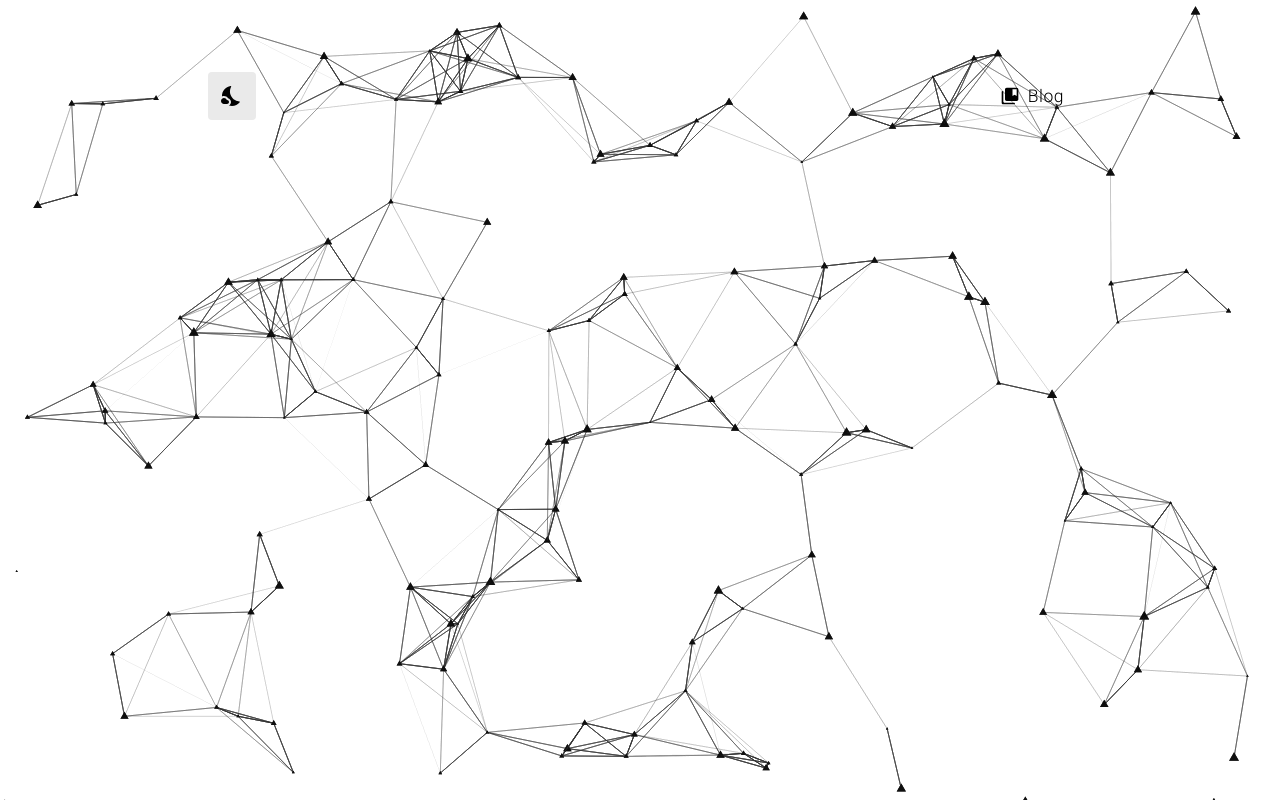
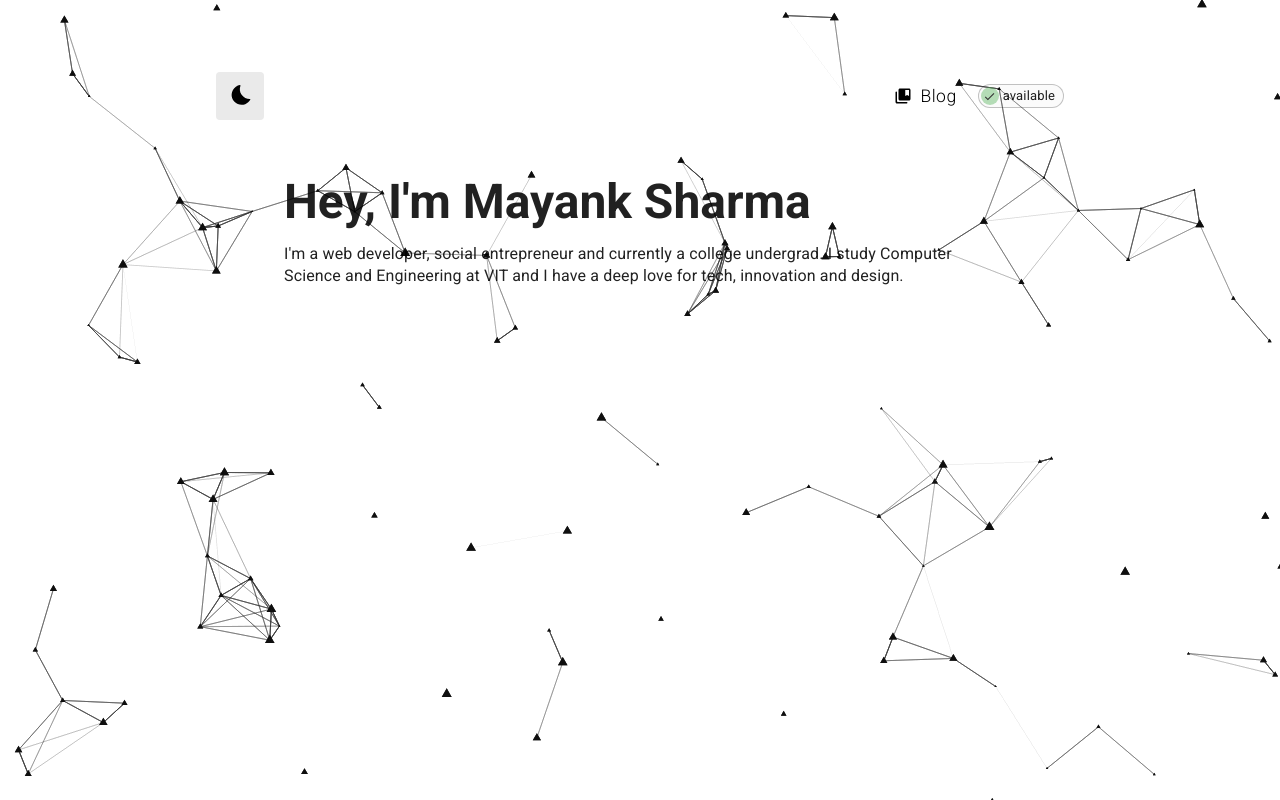
Before and after one commit to Mayank-Sh07/mayank_sh07, a Next.js app: page / in a window 1280 px wide. Built offline with nearby package versions, Linux system fonts and the light colour scheme.

Commit message:
Fixed overlay issue with tsparticles

```diff
--- a/pages/index.tsx
+++ b/pages/index.tsx
@@ -8,7 +8,8 @@ const useStyles = makeStyles({
     height: "100vh",
     position: "absolute",
     top: 0,
-    zIndex: -1,
+    zIndex: 200,
+    pointerEvents: "none",
   },
 });
 
@@ -63,9 +64,9 @@ export default function LandingPage(): JSX.Element {
               },
               links: {
                 color: theme.palette.secondary.light,
-                distance: 120,
+                distance: 100,
                 enable: true,
-                opacity: 0.5,
+                opacity: 0.4,
                 width: 1,
                 frequency: 1,
               },
@@ -77,7 +78,7 @@ export default function LandingPage(): JSX.Element {
                 enable: true,
                 outMode: "out",
                 random: false,
-                speed: 3,
+                speed: 1,
                 straight: false,
               },
               number: {
@@ -86,8 +87,8 @@ export default function LandingPage(): JSX.Element {
                   value_area: 800,
                   factor: 1000,
                 },
-                value: 120,
-                limit: 180,
+                value: 100,
+                limit: 110,
               },
               opacity: {
                 value: 0.5,
--- a/src/components/Home.tsx
+++ b/src/components/Home.tsx
@@ -6,17 +6,27 @@ import {
   createStyles,
   fade,
 } from "@material-ui/core/styles";
+import clsx from "clsx";
 import Container from "@material-ui/core/Container";
 import AppBar from "@material-ui/core/AppBar";
 import Toolbar from "@material-ui/core/Toolbar";
 import IconButton from "@material-ui/core/IconButton";
 import Button from "@material-ui/core/Button";
+import Typography from "@material-ui/core/Typography";
+import Chip from "@material-ui/core/Chip";
+import Avatar from "@material-ui/core/Avatar";
+import Grow from "@material-ui/core/Grow";
+import Slide from "@material-ui/core/Slide";
 import LightThemeIcon from "@material-ui/icons/WbSunnyRounded";
-import DarkThemeIcon from "@material-ui/icons/NightsStayRounded";
+import DarkThemeIcon from "@material-ui/icons/Brightness2Rounded";
 import BlogIcon from "@material-ui/icons/CollectionsBookmarkRounded";
+import AvailableIcon from "@material-ui/icons/Check";
 
 const useStyles = makeStyles((theme: Theme) =>
   createStyles({
+    noPointer: {
+      pointerEvents: "none",
+    },
     container: {
       paddingTop: theme.spacing(8),
     },
@@ -27,14 +37,45 @@ const useStyles = makeStyles((theme: Theme) =>
         backgroundColor: fade(theme.palette.secondary.light, 0.125),
       },
     },
+    navItem: {
+      marginLeft: theme.spacing(1),
+      marginRight: theme.spacing(1),
+      pointerEvents: "initial",
+    },
     linkBtn: {
       borderRadius: "4px",
       fontSize: "1.250em",
-      fontWeight: 200,
+      fontWeight: 300,
       "&:hover": {
         backgroundColor: fade(theme.palette.secondary.light, 0.125),
+        textDecoration: "underline",
+      },
+    },
+    chip: {
+      backgroundColor: fade(theme.palette.secondary.light, 0.02),
+    },
+    chipAvatar: {
+      backgroundColor: fade(theme.palette.success.main, 0.4),
+    },
+    chipIcon: {
+      color: theme.palette.secondary.light,
+      fontSize: "13px",
+    },
+    content: {
+      padding: "50px 100px",
+    },
+    overParticles: {
+      position: "relative",
+      zIndex: 300,
+    },
+    introTitle: {
+      fontWeight: 600,
+      lineHeight: 1,
+    },
+    introDescription: {
       fontWeight: 400,
-      },
+      lineHeight: 1.4,
+      color: theme.palette.primary.contrastText,
     },
   })
 );
@@ -44,28 +85,92 @@ export default function Home(): JSX.Element {
   const isDark = Boolean(currentTheme === "dark");
   const classes = useStyles();
   return (
-    <Container maxWidth={"md"} className={classes.container}>
-      <AppBar position='relative' color='transparent' elevation={0}>
-        <Toolbar>
+    <Container
+      maxWidth={"md"}
+      className={clsx(classes.container, classes.noPointer)}
+    >
+      <AppBar
+        position='relative'
+        color='transparent'
+        elevation={0}
+        className={classes.noPointer}
+      >
+        <Toolbar className={classes.noPointer}>
+          <Slide in={true} timeout={1000} direction='down'>
             <IconButton
               color='secondary'
+              className={classes.navItem}
               classes={{ root: classes.themeBtn }}
               onClick={() => {
                 isDark ? setTheme("light") : setTheme("dark");
               }}
             >
-            {isDark ? <LightThemeIcon /> : <DarkThemeIcon />}
+              {isDark ? (
+                <LightThemeIcon />
+              ) : (
+                <DarkThemeIcon style={{ transform: `rotateZ(145deg)` }} />
+              )}
             </IconButton>
-          <div style={{ flexGrow: 1 }} />
+          </Slide>
+          <div style={{ flexGrow: 1 }} className={classes.noPointer} />
+          <Slide in={true} direction={"down"} timeout={1000}>
             <Button
               color='secondary'
+              size='small'
+              className={classes.navItem}
               classes={{ root: classes.linkBtn }}
               startIcon={<BlogIcon />}
             >
               Blog
             </Button>
+          </Slide>
+          <Slide in={true} direction={"down"} timeout={1000}>
+            <Chip
+              variant='outlined'
+              size='small'
+              className={clsx(classes.navItem, classes.chip)}
+              avatar={
+                <Avatar className={classes.chipAvatar}>
+                  <AvailableIcon className={classes.chipIcon} />
+                </Avatar>
+              }
+              label='available'
+            />
+          </Slide>
         </Toolbar>
       </AppBar>
+      <Container
+        className={clsx(classes.content, classes.noPointer)}
+        maxWidth={"md"}
+      >
+        <Slide in={true} direction={"down"} timeout={1500}>
+          <Typography
+            variant='h3'
+            className={clsx(
+              classes.overParticles,
+              classes.noPointer,
+              classes.introTitle
+            )}
+            gutterBottom
+          >
+            Hey, I&apos;m Mayank Sharma
+          </Typography>
+        </Slide>
+        <Grow in={true} timeout={3000}>
+          <Typography
+            variant='body1'
+            className={clsx(
+              classes.overParticles,
+              classes.noPointer,
+              classes.introDescription
+            )}
+          >
+            I&apos;m a web developer, social entrepreneur and currently a
+            college undergrad. I study Computer Science and Engineering at VIT
+            and I have a deep love for tech, innovation and design.
+          </Typography>
+        </Grow>
+      </Container>
     </Container>
   );
 }
```
Lines whose indentation alone changed are shown as unchanged.
